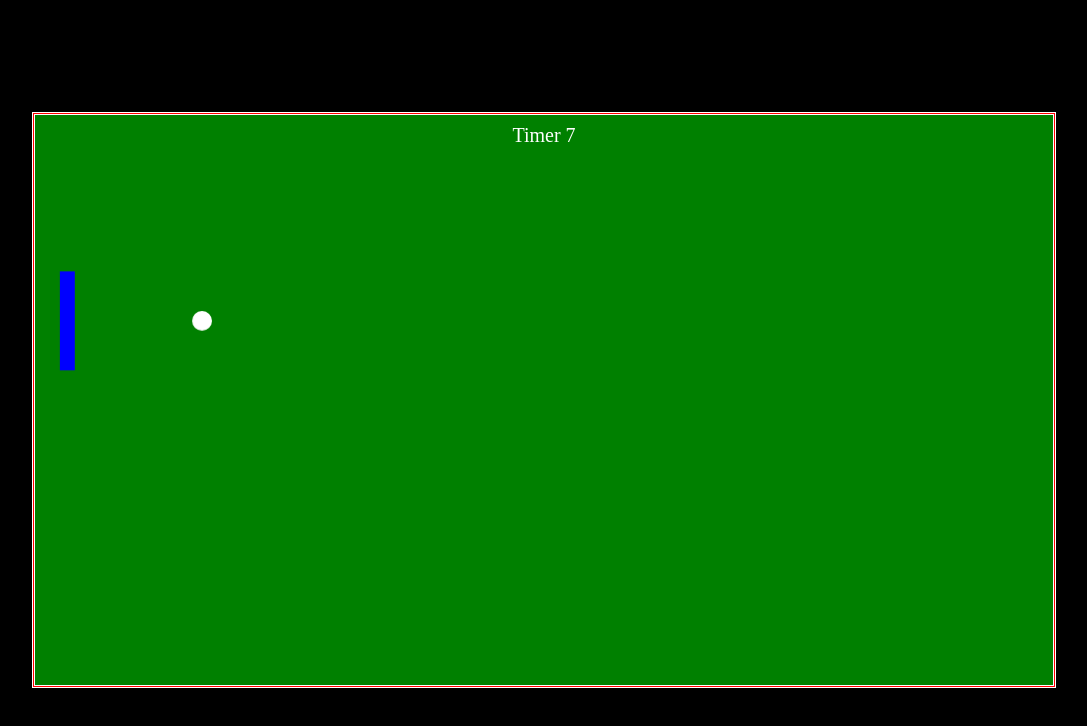
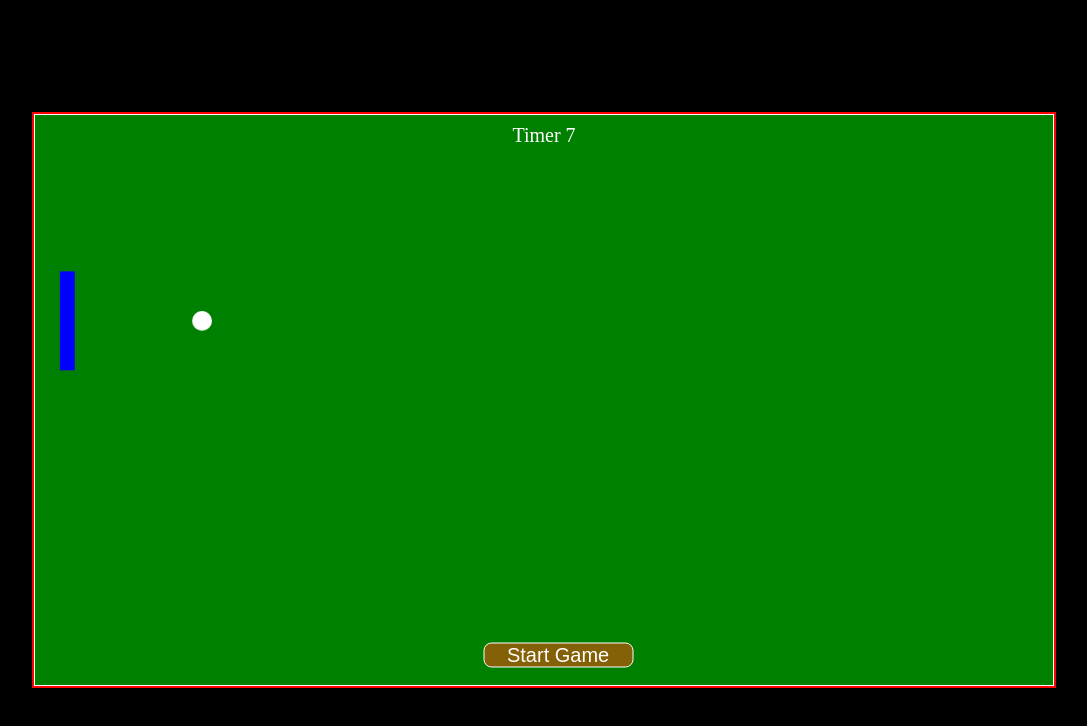
Before and after one commit to ronaldpannel/Pong-for-Mobile, a plain HTML site: page index.html in a window 1280 px wide. Shown: the whole page, without its empty margins (96-1183 px from the left). Drawn offline with Linux system fonts and the light colour scheme.

Commit message:
Add files via upload

```diff
--- a/index.html
+++ b/index.html
@@ -12,9 +12,11 @@
       <p class="timer">Timer <span id="time">0</span></p>
 
       <canvas id="canvas1" class="canvas1"></canvas>
+      <button class="startBtn" id="startBtn">Start Game</button>
     </div>
 
-    <canvas id="canvas1" class="canvas1"></canvas>
+
+
 
     <script src="script.js"></script>
   </body>
--- a/script.js
+++ b/script.js
@@ -114,7 +114,8 @@ class Paddle {
 }
 const ball = new Ball();
 const computer = new Paddle(25, canvas.height / 2, 0);
-const player = new Paddle(canvas.width - 40, canvas.height / 2 - 50, 0);
+const player = new Paddle(canvas.width - 140, canvas.height / 2 - 50, 0);
+
 
 function animate() {
   ctx.clearRect(0, 0, canvas.width, canvas.height);
@@ -150,6 +151,8 @@ function animate() {
 
 document.addEventListener("pointermove", (e) => {
   e.preventDefault();
-  mousePos = e.y;
+  mousePos = e.offsetY;
 });
+
+
 animate();
--- a/styles.css
+++ b/styles.css
@@ -20,14 +20,13 @@ body {
   max-height: 100%;
   touch-action: none;
 }
-.timer{
-  color:white ;
+.timer {
+  color: white;
   font-size: 20px;
   position: relative;
   text-align: center;
   padding-top: 10px;
   z-index: 100;
-
 }
 
 .canvas1 {
@@ -42,3 +41,24 @@ body {
   max-height: 100%;
   z-index: 40;
 }
+.startBtn {
+  outline: none;
+  background-color: rgb(132, 96, 6);
+  position: absolute;
+  top: 95%;
+  left: 58%;
+  transform: translate(-95%, -58%);
+  border: 1px solid white;
+  border-radius: 8px;
+  color: white;
+  font-size: 20px;
+  width: 150px;
+  height: 25px;
+  z-index: 100;
+  cursor: pointer;
+}
+.startBtn:hover {
+  color: midnightblue;
+  background-color: rgb(243, 205, 110);
+  border: 1px solid midnightblue;
+}
```
